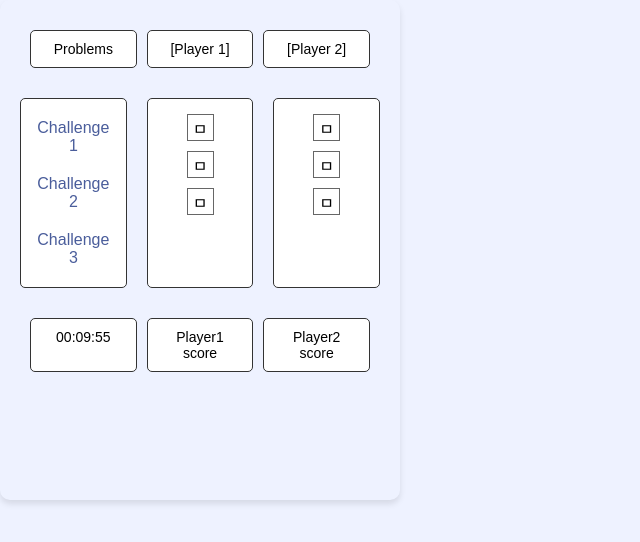
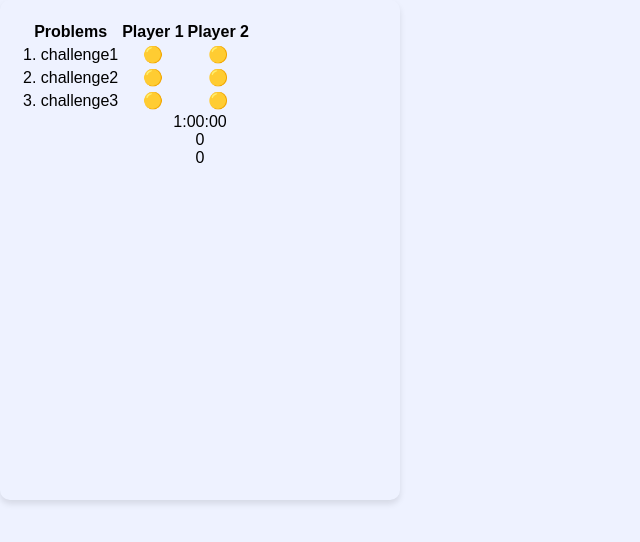
Before and after one commit to asdfghjkl85/Yeetcode, a browser extension: page ChromeExtension/Frontend/game-play-screen.html in a window 1280 px wide. Shown: the whole page, without its empty margins (0-640 px from the left). Drawn offline with Linux system fonts and the light colour scheme.

Commit message:
Update game-play-screen.html
updated html to match figma

```diff
--- a/ChromeExtension/Frontend/game-play-screen.html
+++ b/ChromeExtension/Frontend/game-play-screen.html
@@ -3,57 +3,57 @@
 <head>
     <meta charset="UTF-8">
     <meta name="viewport" content="width=device-width, initial-scale=1.0">
-    <title>Page Layout</title>
+    <title>Game Play</title>
     <link rel="stylesheet" href="assets/css/game_play_styles.css">
 </head>
 <body>
-    <!-- Header with 3 Columns -->
-    <div class="header">
-        <div>Problems</div>
-        <div>[Player 1]</div>
-        <div>[Player 2]</div>
-    </div>
 
-    <!-- Row 2 with 3 Columns, each having 3 items -->
-    <div class="row2">
-        <div class="column">
-            <div class="challenge">
-                <a href="https://leetcode.com/problems/two-sum/description/">Challenge 1</a>
-            </div>
-            <div class="challenge">
-                <a href="https://www.youtube.com/watch?v=dQw4w9WgXcQ">Challenge 2</a>
-            </div>
-            <div class="challenge">
-                <a href="https://leetcode.com/problems/recover-a-tree-from-preorder-traversal/description/?envType=daily-question&envId=2025-02-22">Challenge 3</a>
-            </div>
-        </div>
+    <div class="game-container">
+        <table class="game-table">
+            <thead>
+                <tr>
+                    <th>Problems</th>
+                    <th>Player 1</th>
+                    <th>Player 2</th>
+                </tr>
+            </thead>
+            <tbody>
+                <tr>
+                    <td>1. challenge1</td>
+                    <td class="player1" onclick="toggleCheckmark(this)">🟡</td>
+                    <td class="player2" onclick="toggleCheckmark(this)">🟡</td>
+                </tr>
+                <tr>
+                    <td>2. challenge2</td>
+                    <td class="player1" onclick="toggleCheckmark(this)">🟡</td>
+                    <td class="player2" onclick="toggleCheckmark(this)">🟡</td>
+                </tr>
+                <tr>
+                    <td>3. challenge3</td>
+                    <td class="player1" onclick="toggleCheckmark(this)">🟡</td>
+                    <td class="player2" onclick="toggleCheckmark(this)">🟡</td>
+                </tr>
+            </tbody>
+        </table>
 
-        <div class="column">
-            <div class="player1_completed_challange">
-                <div>ㅁ</div>
-                <div>ㅁ</div>
-                <div>ㅁ</div>
-            </div>
-        </div>
-
-        <div class="column">
-            <div class="player2_completed_challange">
-                <div>ㅁ</div>
-                <div>ㅁ</div>
-                <div>ㅁ</div>
-            </div>
+        <div class="bottom-section">
+            <div class="timer" id="timer">1:00:00</div>
+            <div class="score" id="player1-score">0</div>
+            <div class="score" id="player2-score">0</div>
         </div>
     </div>
 
-    <!-- Row 3 with 3 Columns -->
-    <div class="row3">
-        <div id="timerText">
-            Timer[1:00:00]
-        </div>
-        <div>Player1 score</div>
-        <div>Player2 score</div>
-    </div>
+    <script>
+        function toggleCheckmark(element) {
+            if (element.textContent === "🟡") {
+                element.textContent = "✔️";
+                element.style.color = "green";
+            } else {
+                element.textContent = "🟡";
+                element.style.color = "black";
+            }
+        }
+    </script>
 
-    <script src="assets/js/timer.js"></script>
 </body>
 </html>
```
